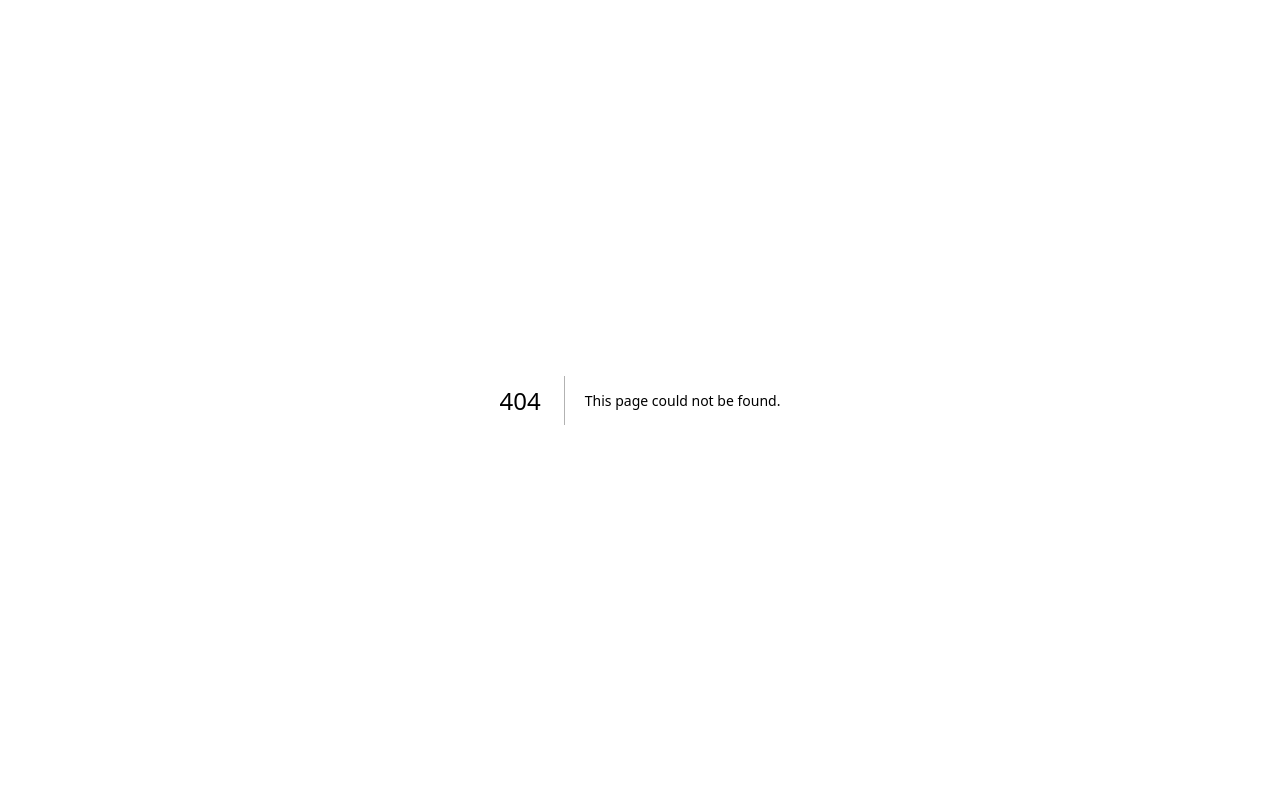
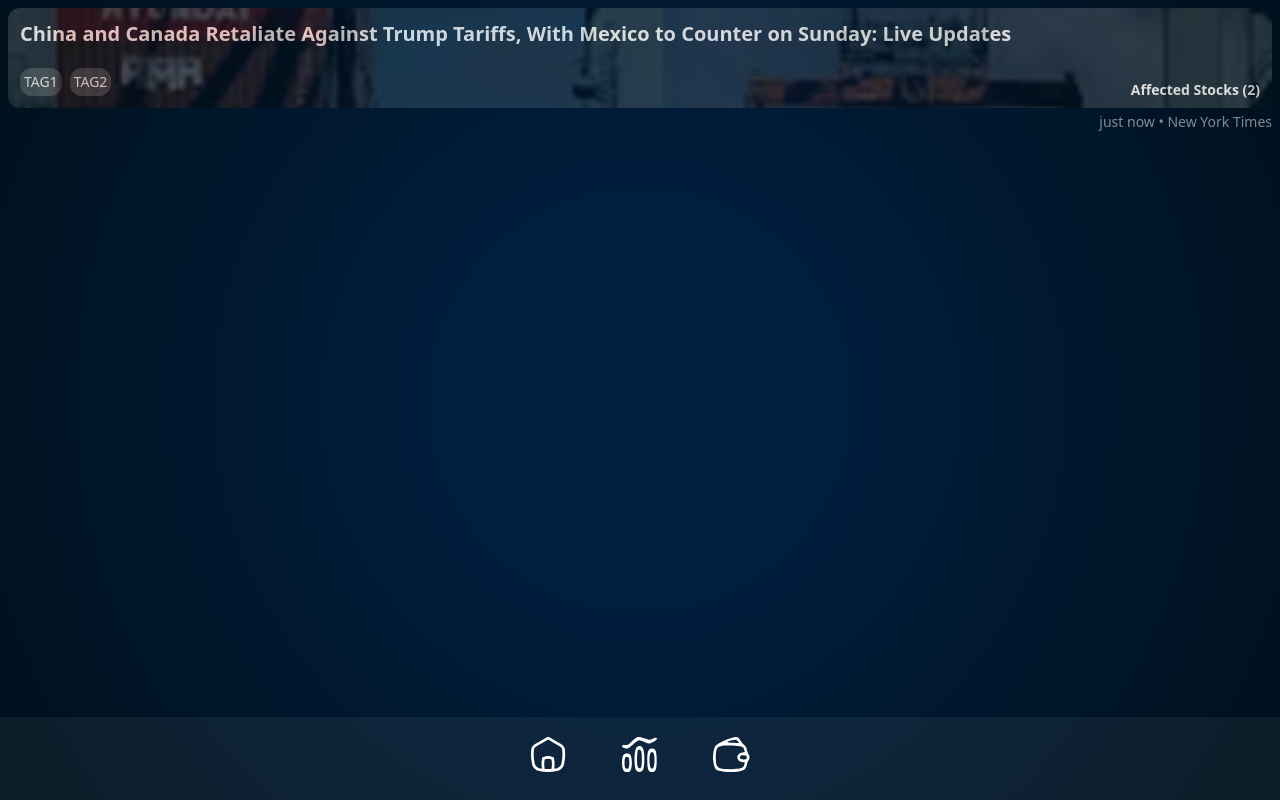
Before and after one commit to emigracja/app, a Next.js app in the folder frontend/: page /news in a window 1280 px wide. Before the commit this address had no page. Built offline with nearby package versions, Linux system fonts and the light colour scheme.

Commit message:
feat(frontend): add news component

```diff
--- /dev/null
+++ b/frontend/src/app/news/page.tsx
@@ -0,0 +1,27 @@
+import {News} from "../../types/news";
+import Card from "@/components/news/Card";
+
+export default function NewsPage() {
+
+    const news: News[] = [
+        {
+            id: "1",
+            title: "China and Canada Retaliate Against Trump Tariffs, With Mexico to Counter on Sunday: Live Updates",
+            publishedAt: "1741209855234",
+            affectedStocks: 2,
+            author: "New York Times",
+            tags: ["TAG1", "TAG2"],
+            imageUri: "/images/image.png"
+        }
+    ]
+
+    return (
+        <div className="flex flex-col gap-10 p-2" style={{
+            backgroundColor: "transparent"
+        }}>
+            {news.map((element) => (
+                <Card key={element.id} {...element} />
+            ))}
+        </div>
+    );
+}
--- /dev/null
+++ b/frontend/src/components/news/Card.tsx
@@ -0,0 +1,76 @@
+import {ReactElement} from "react";
+import Tag from "@/components/news/Tag";
+import Image from "next/image";
+
+interface Props {
+    id: string;
+    title: string;
+    publishedAt: string;
+    affectedStocks: number;
+    tags: string[];
+    author: string;
+    imageUri: string;
+}
+
+const getTimeDifference = (publishedAt: string): string => {
+    const now = Date.now();
+    const published = parseInt(publishedAt) * 1000;
+    const diff = now - published;
+
+    const timeUnits = [
+        { unit: "year", value: 1000 * 60 * 60 * 24 * 365 },
+        { unit: "month", value: 1000 * 60 * 60 * 24 * 30 },
+        { unit: "week", value: 1000 * 60 * 60 * 24 * 7 },
+        { unit: "day", value: 1000 * 60 * 60 * 24 },
+        { unit: "hour", value: 1000 * 60 * 60 },
+        { unit: "minute", value: 1000 * 60 }
+    ];
+
+    let publishedAtString = "just now";
+
+    for (const { unit, value } of timeUnits) {
+        const diffInUnit = Math.floor(diff / value);
+        if (diffInUnit > 0) {
+            publishedAtString = `${diffInUnit} ${unit}${diffInUnit > 1 ? "s" : ""} ago`;
+            break;
+        }
+    }
+
+    return publishedAtString;
+}
+
+const Card = ({
+                  id, title, publishedAt, affectedStocks, tags, author, imageUri
+              }: Props): ReactElement => {
+
+    const publishedAtString = getTimeDifference(publishedAt);
+
+    return (
+        <a className="relative block text-xl text-white rounded-xl p-3 box-content" href={`/news/${id}`}>
+            <section className="flex flex-col gap-5 justify-end">
+                <p className={"text-white font-bold"}>
+                    {title}
+                </p>
+                <div className={"flex justify-between content-center"}>
+                    <div className={"flex gap-2"}>
+                        {tags.map((tag) => <Tag key={tag}>{tag}</Tag>)}
+                    </div>
+                    <p className={"text-white font-bold text-sm h-0 mt-3"}>
+                        Affected Stocks ({affectedStocks})
+                    </p>
+                </div>
+            </section>
+            <Image
+                className="absolute inset-0 object-cover box-content opacity-60 rounded-xl"
+                src={imageUri}
+                alt="background"
+                layout="fill"
+            />
+            <div className={"absolute text-white -bottom-6 right-0 opacity-50 text-sm"}>
+                {publishedAtString} {"•"} {author}
+            </div>
+        </a>
+    )
+}
+
+export default Card;
--- /dev/null
+++ b/frontend/src/components/news/Tag.tsx
@@ -0,0 +1,13 @@
+import {ReactElement} from "react";
+
+interface Props {
+    children: string;
+}
+
+const Tag = ({ children }: Props): ReactElement<Props> => (
+    <div className={"bg-white/20 p-1 rounded-xl text-sm"}>
+        <span>{children}</span>
+    </div>
+)
+
+export default Tag;
--- /dev/null
+++ b/frontend/src/types/news.ts
@@ -0,0 +1,9 @@
+export interface News {
+    id: string;
+    title: string;
+    publishedAt: string;
+    affectedStocks: number;
+    tags: string[];
+    author: string;
+    imageUri: string,
+}
```
Also changed, not shown: frontend/public/images/image.png (added).
